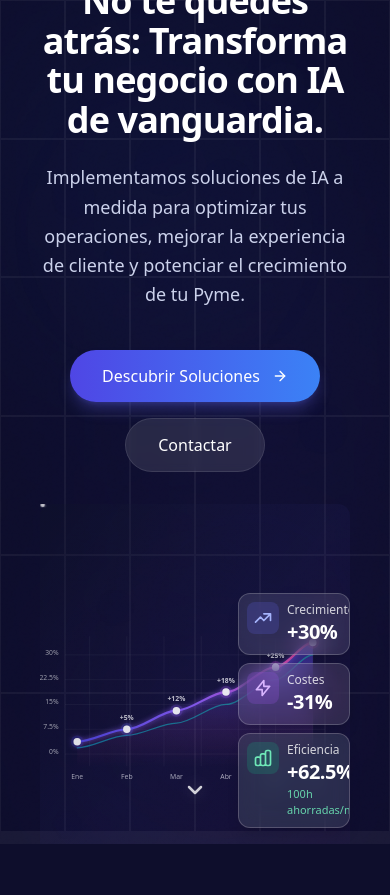
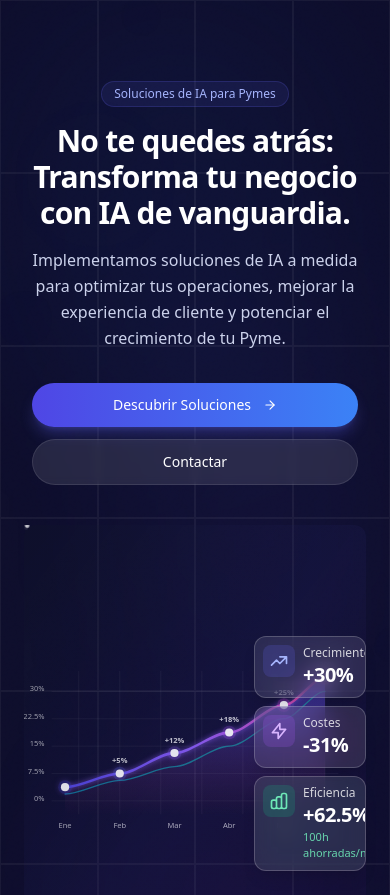
Before and after one commit to obonhector/visionAI, a React (Vite) app: page / in a window 390 px wide. Shown: the top 895 px of the page. Built offline with nearby package versions, Linux system fonts and the light colour scheme.

Commit message:
New changes

```diff
--- a/src/components/HeroSection.tsx
+++ b/src/components/HeroSection.tsx
@@ -94,32 +94,32 @@ const HeroSection: React.FC = () => {
   return (
     <div
       ref={heroRef}
-      className="relative h-screen w-full flex flex-col items-center justify-center overflow-hidden bg-[#0e0e2c] p-6" // Changed from gradient to solid color
+      className="relative min-h-[100svh] w-full flex flex-col items-center justify-center overflow-hidden bg-[#0e0e2c] px-4 py-16 sm:p-6" // Adjusted for mobile
     >
-      {/* Partículas decorativas flotantes */}
+      {/* Partículas decorativas flotantes - Reduced for mobile */}
       <div className="absolute inset-0 overflow-hidden pointer-events-none">
-        {[...Array(40)].map((_, i) => (
+        {[...Array(20)].map((_, i) => ( // Reduced number for mobile
           <div
             key={i}
             className="absolute rounded-full bg-indigo-500/20 blur-xl"
             style={{
-              width: `${Math.random() * 20 + 5}px`,
-              height: `${Math.random() * 20 + 5}px`,
+              width: `${Math.random() * 15 + 5}px`,
+              height: `${Math.random() * 15 + 5}px`,
               top: `${Math.random() * 100}%`,
               left: `${Math.random() * 100}%`,
-              opacity: Math.random() * 0.3 + 0.1,
-              animation: `float-${i % 3} ${Math.random() * 10 + 15}s infinite linear alternate`, // Added alternate direction
+              opacity: Math.random() * 0.2 + 0.1,
+              animation: `float-${i % 3} ${Math.random() * 8 + 10}s infinite linear alternate`,
               animationDelay: `${Math.random() * 5}s`,
             }}
           />
         ))}
       </div>
 
-      {/* Mesh gradient de fondo (manchas de color difuminadas) */}
-      <div className="absolute inset-0 opacity-30 pointer-events-none">
-        <div className="absolute top-0 left-[10%] w-[60%] h-[40%] bg-blue-600/30 rounded-full blur-[120px]" />
-        <div className="absolute bottom-0 right-[20%] w-[50%] h-[30%] bg-violet-600/30 rounded-full blur-[120px]" />
-        <div className="absolute top-[30%] right-[10%] w-[40%] h-[40%] bg-indigo-600/30 rounded-full blur-[120px]" />
+      {/* Mesh gradient de fondo - Adjusted for mobile */}
+      <div className="absolute inset-0 opacity-20 sm:opacity-30 pointer-events-none">
+        <div className="absolute top-0 left-[5%] w-[80%] sm:w-[60%] h-[40%] bg-blue-600/30 rounded-full blur-[80px] sm:blur-[120px]" />
+        <div className="absolute bottom-0 right-[10%] w-[70%] sm:w-[50%] h-[30%] bg-violet-600/30 rounded-full blur-[80px] sm:blur-[120px]" />
+        <div className="absolute top-[30%] right-[5%] w-[60%] sm:w-[40%] h-[40%] bg-indigo-600/30 rounded-full blur-[80px] sm:blur-[120px]" />
       </div>
 
       {/* Overlay de ruido sutil */}
@@ -130,36 +130,36 @@ const HeroSection: React.FC = () => {
         }}
       />
 
-      {/* Efecto de líneas de cuadrícula estáticas */}
-      <div className="absolute inset-0 grid grid-cols-6 md:grid-cols-12 grid-rows-6 pointer-events-none">
+      {/* Efecto de líneas de cuadrícula - Adjusted for mobile */}
+      <div className="absolute inset-0 grid grid-cols-4 sm:grid-cols-6 md:grid-cols-12 grid-rows-6 pointer-events-none">
         {[...Array(72)].map((_, i) => (
           <div
             key={`grid-${i}`}
-            className="border-[0.5px] border-white/[0.05]" // Grid lines very subtle
+            className="border-[0.5px] border-white/[0.05]"
           />
         ))}
       </div>
 
-      {/* Anillos decorativos con blur y pulso */}
-      <div className="absolute top-[10%] left-[5%] w-[300px] h-[300px] border-2 border-indigo-500/10 rounded-full blur-md pointer-events-none animate-pulse" />
-      <div className="absolute bottom-[15%] right-[10%] w-[200px] h-[200px] border border-violet-500/10 rounded-full blur-sm pointer-events-none animate-pulse animation-delay-1000" />
+      {/* Anillos decorativos - Adjusted for mobile */}
+      <div className="absolute top-[10%] left-[5%] w-[150px] sm:w-[300px] h-[150px] sm:h-[300px] border-2 border-indigo-500/10 rounded-full blur-md pointer-events-none animate-pulse" />
+      <div className="absolute bottom-[15%] right-[10%] w-[100px] sm:w-[200px] h-[100px] sm:h-[200px] border border-violet-500/10 rounded-full blur-sm pointer-events-none animate-pulse animation-delay-1000" />
 
       {/* Contenido principal animado */}
       <AnimatePresence>
-        {isLoaded && ( // Render content only when isLoaded is true
+        {isLoaded && (
           <motion.div
             variants={containerVariants}
             initial="hidden"
             animate="visible"
             exit="hidden"
-            className="w-full max-w-7xl mx-auto px-4 md:px-8 py-8 md:py-12 relative z-10 flex flex-col items-center" // Reduced vertical padding
+            className="w-full max-w-7xl mx-auto px-0 sm:px-4 md:px-8 py-4 sm:py-8 md:py-12 relative z-10 flex flex-col items-center"
           >
             {/* Headline & Content Area */}
-            <div className="max-w-4xl mx-auto text-center mb-8 md:mb-10"> {/* Reduced bottom margin from mb-12 md:mb-16 */}
+            <div className="w-full max-w-4xl mx-auto text-center mb-6 sm:mb-8 md:mb-10">
               {/* Tagline Pill */}
               <motion.div
                 variants={itemVariants}
-                className="inline-block rounded-full bg-indigo-500/10 text-indigo-300 border border-indigo-500/20 px-4 py-1 text-sm font-medium mb-6"
+                className="inline-block rounded-full bg-indigo-500/10 text-indigo-300 border border-indigo-500/20 px-3 sm:px-4 py-1 text-xs sm:text-sm font-medium mb-4 sm:mb-6"
               >
                 Soluciones de IA para Pymes
               </motion.div>
@@ -167,7 +167,7 @@ const HeroSection: React.FC = () => {
               {/* Main Heading */}
               <motion.h1
                 variants={itemVariants}
-                className="text-4xl sm:text-5xl md:text-6xl xl:text-7xl font-bold tracking-tight text-white mb-6 leading-[1.1]" // Tight leading for large text
+                className="text-3xl sm:text-4xl md:text-5xl lg:text-6xl xl:text-7xl font-bold tracking-tight text-white mb-4 sm:mb-6 leading-[1.2] sm:leading-[1.1] px-2 sm:px-0"
               >
                 No te quedes atrás: Transforma tu negocio con IA de vanguardia.
               </motion.h1>
@@ -175,20 +175,23 @@ const HeroSection: React.FC = () => {
               {/* Subheading/Paragraph */}
               <motion.p
                 variants={itemVariants}
-                className="text-lg md:text-xl text-indigo-100/90 font-light max-w-3xl mx-auto mb-10 leading-relaxed"
+                className="text-base sm:text-lg md:text-xl text-indigo-100/90 font-light max-w-3xl mx-auto mb-8 sm:mb-10 leading-relaxed px-3 sm:px-4"
               >
                 Implementamos soluciones de IA a medida para optimizar tus operaciones, mejorar la experiencia de cliente y potenciar el crecimiento de tu Pyme.
               </motion.p>
 
               {/* Call to Action Buttons */}
-              <motion.div variants={itemVariants} className="flex flex-wrap gap-4 justify-center mb-8"> {/* Added mb-8 to create consistent spacing */}
+              <motion.div
+                variants={itemVariants}
+                className="flex flex-col sm:flex-row gap-3 sm:gap-4 justify-center mb-8 px-4 sm:px-0"
+              >
                 {/* Primary Button */}
                 <motion.a
                   variants={buttonVariants}
                   whileHover="hover"
                   whileTap="tap"
-                  href="#solucion" // Link to solutions section
-                  className="px-8 py-3.5 rounded-full inline-flex items-center gap-2 bg-gradient-to-r from-indigo-600 to-blue-500 hover:text-white text-white font-medium shadow-lg shadow-indigo-500/30 transition-all duration-300"
+                  href="#solucion"
+                  className="w-full sm:w-auto px-6 sm:px-8 py-3 sm:py-3.5 rounded-full inline-flex items-center justify-center gap-2 bg-gradient-to-r from-indigo-600 to-blue-500 hover:text-white text-white font-medium shadow-lg shadow-indigo-500/30 transition-all duration-300 text-sm sm:text-base"
                 >
                   Descubrir Soluciones
                   <FiArrowRight className="ml-1" />
@@ -199,8 +202,8 @@ const HeroSection: React.FC = () => {
                   variants={buttonVariants}
                   whileHover="hover"
                   whileTap="tap"
-                  href="#contacto" // Link to contact section
-                  className="px-8 py-3.5 rounded-full inline-flex items-center gap-2 bg-white/10 hover:bg-white/15 text-white font-medium border border-white/10 backdrop-blur-sm transition-all duration-300"
+                  href="#contacto"
+                  className="w-full sm:w-auto px-6 sm:px-8 py-3 sm:py-3.5 rounded-full inline-flex items-center justify-center gap-2 bg-white/10 hover:bg-white/15 text-white font-medium border border-white/10 backdrop-blur-sm transition-all duration-300 text-sm sm:text-base"
                 >
                   Contactar
                 </motion.a>
@@ -208,32 +211,26 @@ const HeroSection: React.FC = () => {
             </div>
 
             {/* Visualización gráfica avanzada */}
-            {/* The graph container itself is animated */}
             <motion.div
               variants={graphVisualVariants}
-              className="w-full max-w-7xl -mt-8" // Added negative margin top to pull it up slightly
+              className="w-full max-w-7xl -mt-4 sm:-mt-8 px-2 sm:px-0"
             >
               <Suspense fallback={<GraphLoader />}>
-                <EnhancedHeroGraph /> {/* Render the graph component */}
+                <EnhancedHeroGraph />
               </Suspense>
             </motion.div>
-
-            {/* REMOVED: Floating Labels */}
-            {/* REMOVED: Advantages Section */}
-
           </motion.div>
         )}
       </AnimatePresence>
 
-      {/* Indicador de scroll animado */}
+      {/* Indicador de scroll animado - Hidden on smaller screens */}
       <motion.div
         initial={{ opacity: 0 }}
-        animate={{ opacity: isLoaded ? 1 : 0 }} // Only show when content is loaded
-        transition={{ delay: 2, duration: 1 }} // Delay appearance
-        className="scroll-indicator"
-        aria-hidden="true" // Hide from screen readers as it's decorative
+        animate={{ opacity: isLoaded ? 1 : 0 }}
+        transition={{ delay: 2, duration: 1 }}
+        className="scroll-indicator hidden sm:block"
+        aria-hidden="true"
       >
-        {/* Simple SVG arrow pointing down */}
         <svg xmlns="http://www.w3.org/2000/svg" width="24" height="24" viewBox="0 0 24 24" fill="none" stroke="rgba(255,255,255,0.8)" strokeWidth="2.5" strokeLinecap="round" strokeLinejoin="round">
           <path d="m6 9 6 6 6-6"></path>
         </svg>
```
